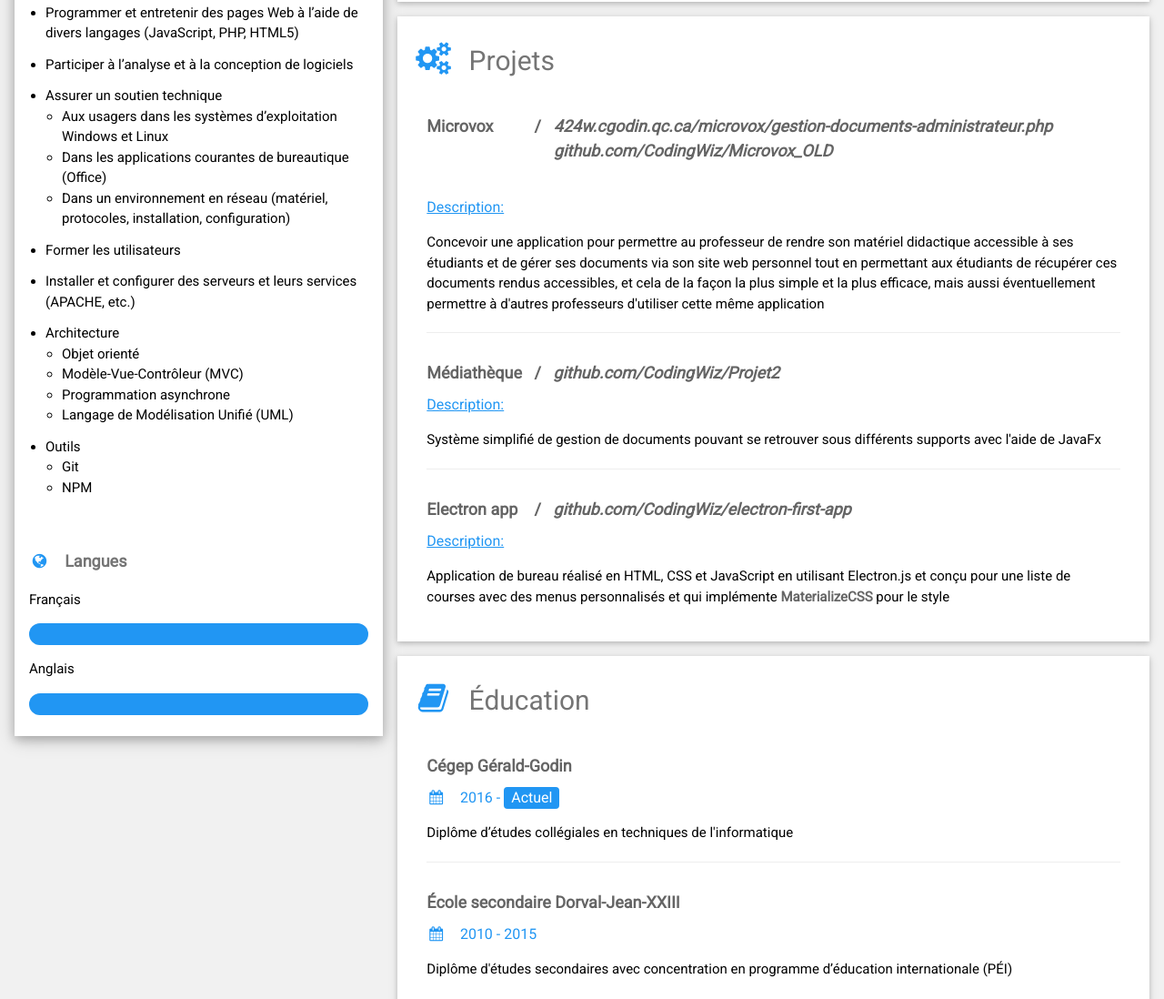
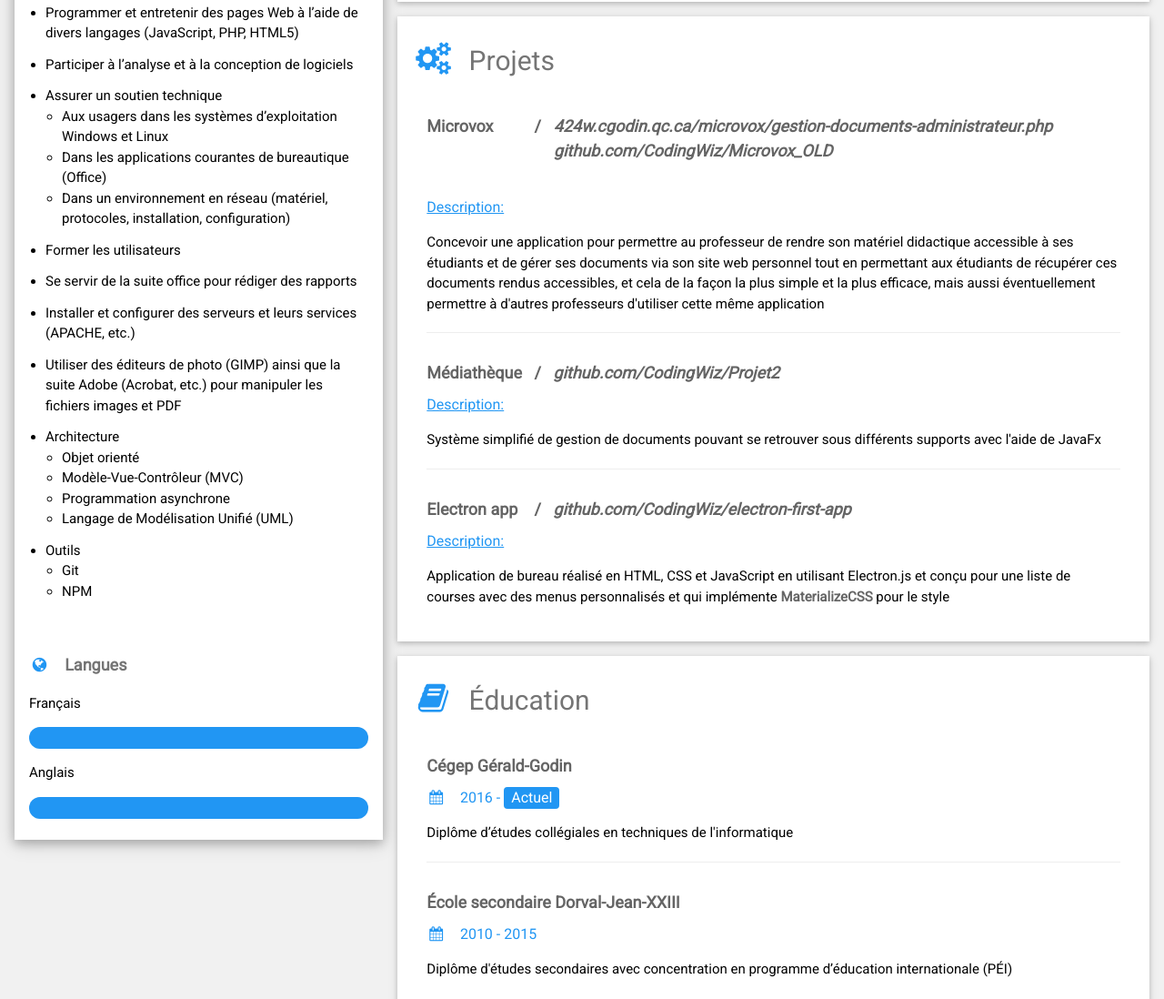
Before and after one commit to CodingWiz/codingwiz.github.io, a plain HTML site: page index.html in a window 1280 px wide. Shown: the part 779-1877 px from the top of the page at 91% size. Drawn offline with nearby package versions, Linux system fonts and the light colour scheme.

Commit message:
Update index.html
Update compétences

```diff
--- a/index.html
+++ b/index.html
@@ -110,7 +110,9 @@ ul {
               <li style="margin-bottom: 12px;">Dans	un	environnement	en	réseau	(matériel,	protocoles,	installation,	configuration)</li>
             </ul>
             <li style="margin-bottom: 12px;">Former	les	utilisateurs</li>
+            <li style="margin-bottom: 12px;">Se servir de la suite office pour rédiger des rapports</li>
             <li style="margin-bottom: 12px;">Installer	et	configurer	des serveurs	et leurs	services (APACHE, etc.)</li>
+            <li style="margin-bottom: 12px;">Utiliser des éditeurs de photo (GIMP) ainsi que la suite Adobe (Acrobat, etc.) pour manipuler les fichiers images et PDF</li>
             <li> Architecture</li>
             <ul>
               <li>Objet orienté</li>
```
